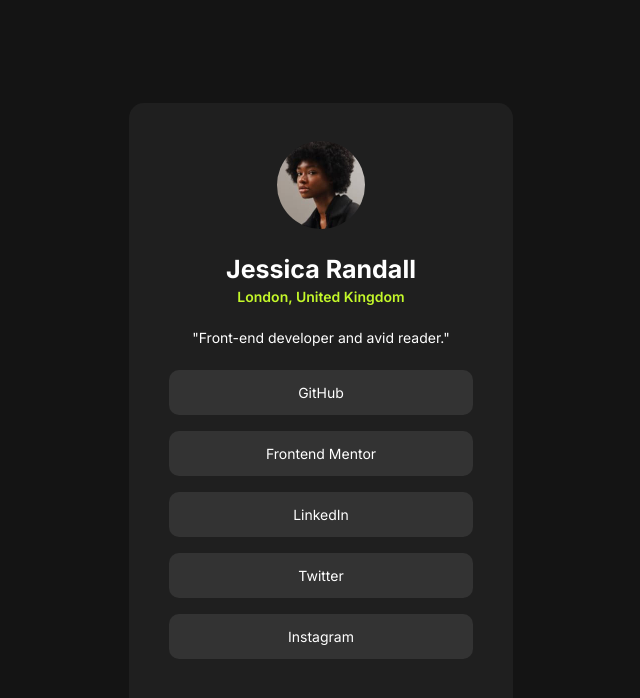
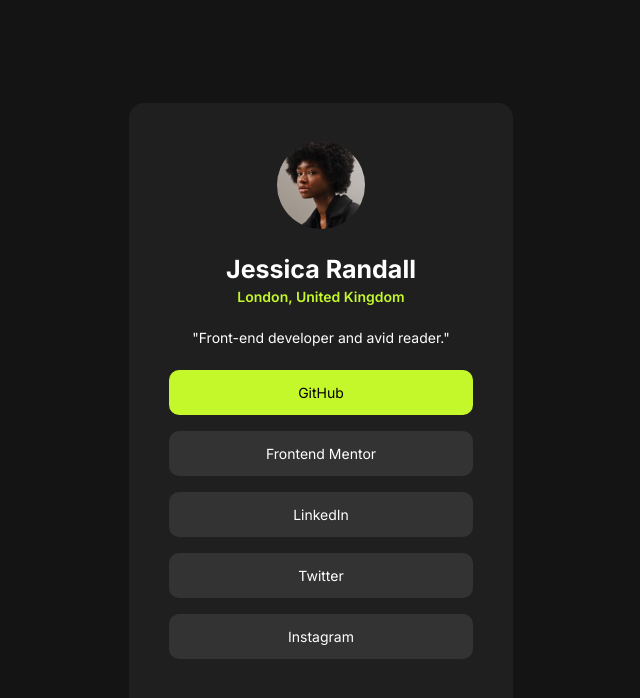
Before and after one commit to kjames7421/social-links-profile-main, a plain HTML site: page index.html in a window 1280 px wide. In both pictures the pointer is over the button "GitHub". Shown: the whole page, without its empty margins (319-959 px from the left). Drawn offline with Linux system fonts and the light colour scheme.

Commit message:
active state styles added

```diff
--- a/styles.css
+++ b/styles.css
@@ -84,3 +84,9 @@ img {
   justify-content: center;
   align-items: center;
 }
+
+button:hover {
+    background-color: #C4F82A;
+    color: black;
+    cursor: pointer;
+}
```
